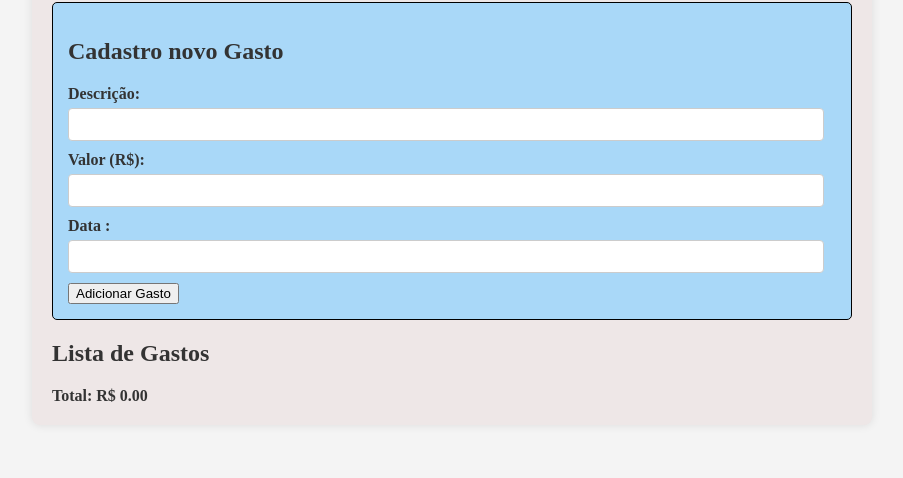
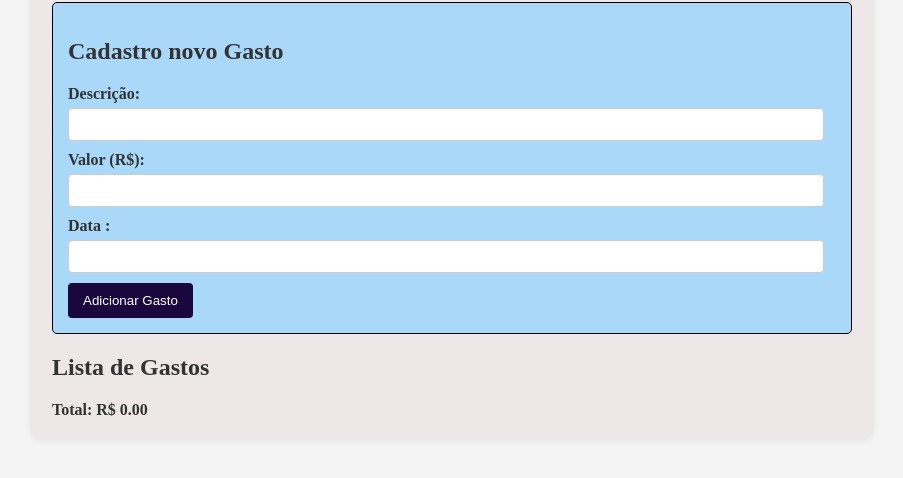
Before and after one commit to Kaio-rgb/Calend-rio-de-Gastos-Mensais, a plain HTML site: page index.html in a window 1280 px wide. Shown: the part 118-596 px from the top of the page, without its empty margins (188-1091 px from the left). Drawn offline with Linux system fonts and the light colour scheme.

Commit message:
adicao da personalizacao do botao para facil vizualizacao

```diff
--- a/main.css
+++ b/main.css
@@ -41,3 +41,13 @@ input[type="text"], input[type="number"], input[type="data"] {
     border-radius: 4px;
     box-sizing: border-box;
 }
+
+button {
+    background-color: #1a073d;
+    color: white;
+    padding: 10px 15px;
+    border: none;
+    border-radius: 4px;
+    cursor: pointer;
+    front-size: 1em;
+}
```
